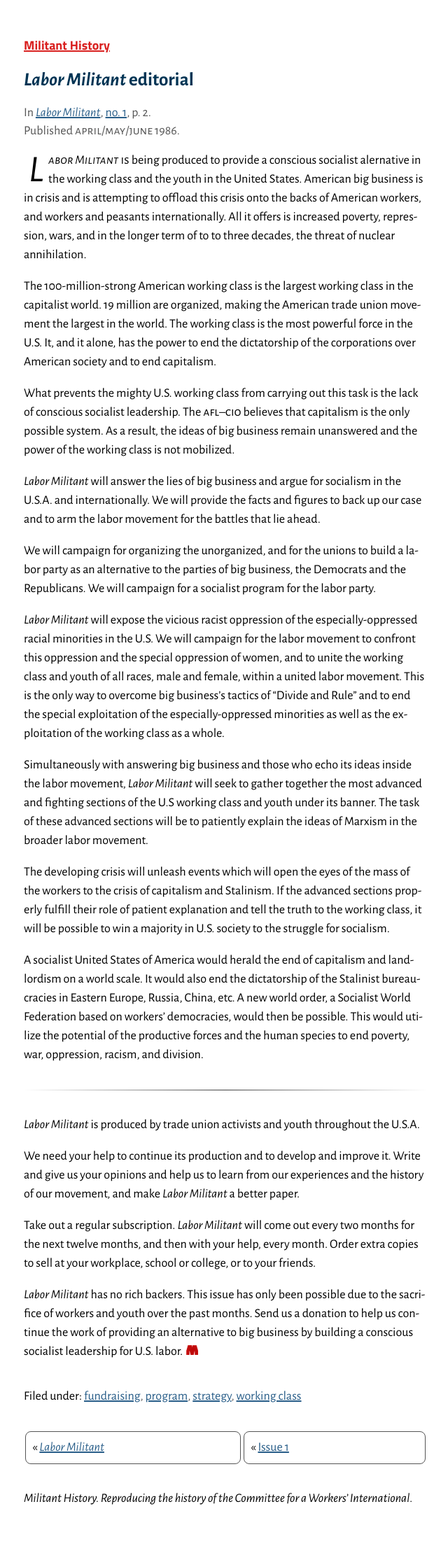
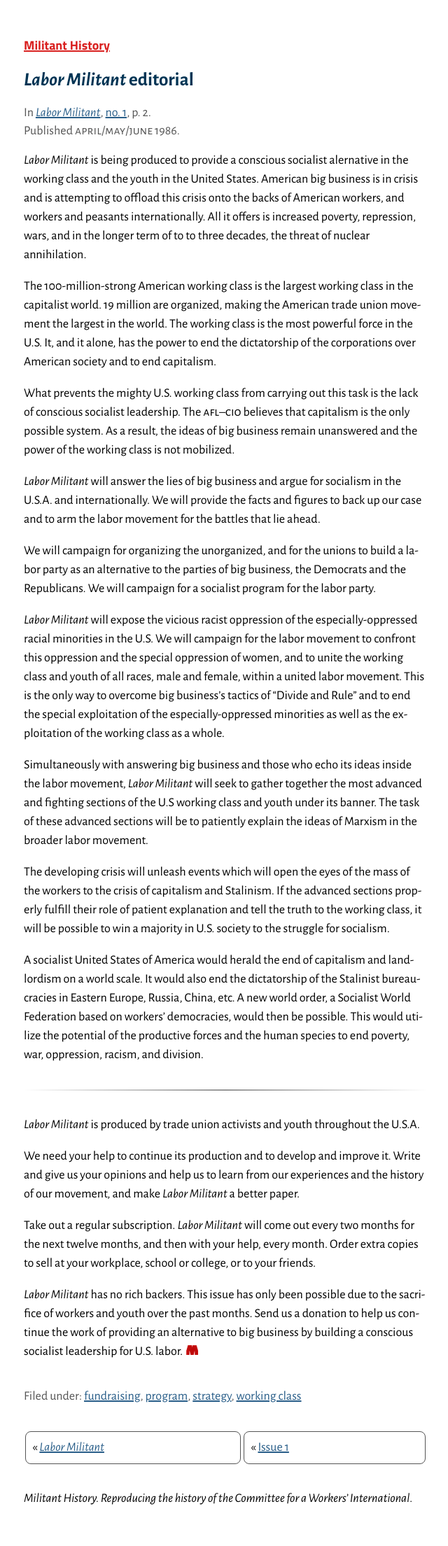
Before and after one commit to jackwillis/militanthistory, a Jekyll site: the page built from _lm_articles/01/labor-militant-editorial.md, in a window 1280 px wide. Shown: the whole page at 70% size, without its empty margins (318-958 px from the left). Built offline with Jekyll 4.4.1, drawn with Linux system fonts in a browser that asks for light colours.

Commit message:
Formatting and drop caps

```diff
--- a/_lm_articles/01/labor-militant-editorial.md
+++ b/_lm_articles/01/labor-militant-editorial.md
@@ -1,13 +1,13 @@
 ---
 layout: lm_article
-title: "‘Labor Militant’, no. 1 - Editorial"
+title: "‘Labor Militant’ editorial"
 html_title: "<cite>Labor Militant</cite> editorial"
 lm_issue: 1
 location: "p. 2"
 tags: fundraising program working-class strategy
 ---
 
-<span class="drop-cap"><cite><span class="drop-cap__initial">L</span>abor Militant</cite> is</span>
+<cite>Labor Militant</cite> is
 being produced to provide a conscious socialist alernative in the working class and the youth in the United States.
 American big business is in crisis and is attempting to offload this  crisis onto the backs of American workers,
 and workers and peasants internationally. All it offers is increased poverty, repression, wars,
--- a/styles/main.css
+++ b/styles/main.css
@@ -116,7 +116,7 @@
   color: #980043;
 }
 
-.byline {
+.byline, .tags {
   color: #555555;
 }
 
@@ -126,7 +126,6 @@
 
 .tags ul {
   display: inline;
-  color: #555555;
   list-style: none;
   padding: 0;
   line-height: 0.6;
```
Also changed, not shown: _lm_articles/01/harlem-fight-back.md (+1 -1 lines), _lm_articles/01/labor-must-fight-racism.md (+2 -2 lines).
